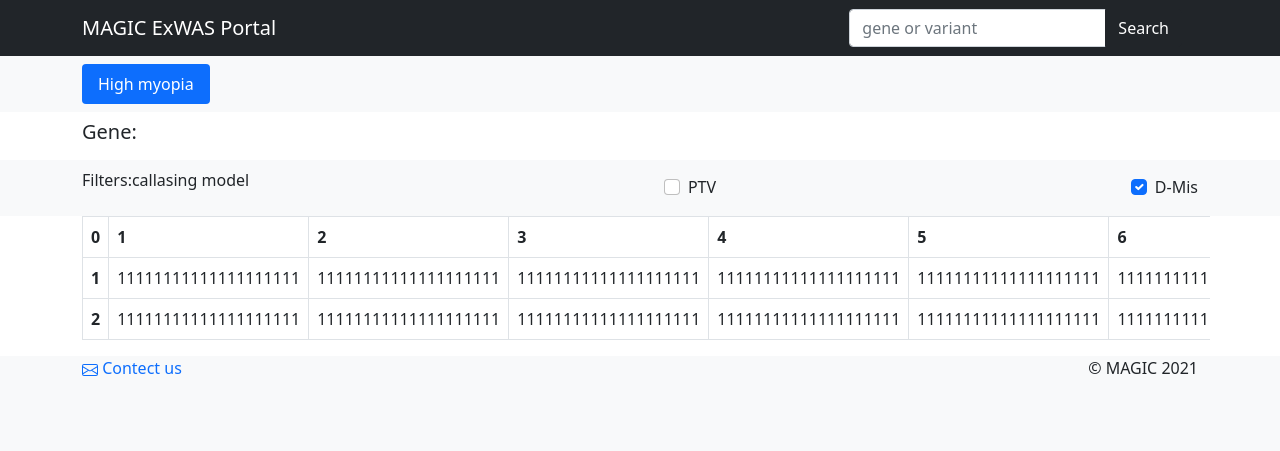
After one commit to WMU-Su-ChaShan-21Lab/MagicExWASPortal, a Flask app: page /search_gene_result/1 in a window 1280 px wide. The commit adds this page. Shown: the top 451 px of the page. Run offline with Flask 2, Linux system fonts and the light colour scheme; data that the repository does not hold is empty; some libraries are stand-ins or nearby versions.

Commit message:
添加页面，修复api逻辑

```diff
--- /dev/null
+++ b/app/templates/search_page.html
@@ -0,0 +1,210 @@
+<!DOCTYPE html>
+<html lang="en">
+<head>
+    <meta charset="UTF-8"/>
+    <meta http-equiv="X-UA-Compatible" content="IE=edge"/>
+    <meta name="viewport" content="width=device-width, initial-scale=1.0"/>
+    <title>searchpage</title>
+    <link
+            href="https://cdn.jsdelivr.net/npm/bootstrap@5.0.2/dist/css/bootstrap.min.css"
+            rel="stylesheet"
+            integrity="sha384-EVSTQN3/azprG1Anm3QDgpJLIm9Nao0Yz1ztcQTwFspd3yD65VohhpuuCOmLASjC"
+            crossorigin="anonymous"
+    />
+
+
+</head>
+<body>
+
+
+<nav class="navbar navbar-expand-lg bg-dark navbar-dark fixed-top">
+    <div class="container">
+        <a href="#" class="navbar-brand">MAGIC ExWAS Portal</a>
+
+        <form class="col-12 col-lg-auto mb-4 mb-lg-0 me-lg-3">
+
+            <div class="input-group">
+                <input  class="form-control" aria-label="Search by gene or variant"
+                       placeholder="gene or variant"
+                       data-testid="SearchBox.input" type="search" value>
+                <button type="button" class="btn btn-dark" data-bs-toggle="tooltip"
+                        data-bs-placement="bottom" title="Example:EPO;10:100007417:G:A">Search
+                </button>
+            </div>
+        </form>
+    </div>
+</nav>
+
+
+<nav class="navbar bg-white navbar-dark">
+    <div class="container">
+        <div>
+            <ul class="nav nav-pills">
+                <li class="nav-item"><a href="#" class="nav-link active" aria-current="page">Gene-level results</a></li>
+                <li class="nav-item"><a href="#" class="nav-link">Variant-level results</a></li>
+            </ul>
+        </div>
+    </div>
+</nav>
+
+<nav class="navbar bg-light navbar-dark">
+    <div class="container">
+        <ul class="nav nav-pills">
+            <li class="nav-item"><a href="#" class="nav-link active" aria-current="page">High myopia</a></li>
+            <!--li class="nav-item"><a href="#" class="nav-link">Variant-level results</a></li-->
+        </ul>
+    </div>
+</nav>
+
+
+<nav class="navbar bg-white navbar-dark">
+    <div class="container">
+        <div class="ViewTitle__layout__11rF_"><h5 class="ViewTitle__heading__33w1v"><span
+                class="ViewTitle__label__XmoqG">Gene:</span></h5></div>
+    </div>
+
+</nav>
+
+<nav class="navbar bg-light navbar-dark">
+    <div class="container">
+        <p>
+            Filters:callasing model
+        </p>
+        <div class="form-check">
+            <input class="form-check-input" type="checkbox" value="" id="flexCheckDefault">
+            <label class="form-check-label" for="flexCheckDefault">
+                PTV
+            </label>
+        </div>
+        <div class="form-check">
+            <input class="form-check-input" type="checkbox" value="" id="flexCheckChecked" checked>
+            <label class="form-check-label" for="flexCheckChecked">
+                D-Mis
+            </label>
+        </div>
+    </div>
+</nav>
+
+<template>
+    <el-table :data="tableData" style="width: 100%">
+        <el-table-column fixed prop="date" label="Date" width="150" />
+        <el-table-column prop="name" label="Name" width="120" />
+        <el-table-column prop="state" label="State" width="120" />
+        <el-table-column prop="city" label="City" width="120" />
+        <el-table-column prop="address" label="Address" width="600" />
+        <el-table-column prop="zip" label="Zip" width="120" />
+        <el-table-column fixed="right" label="Operations" width="120">
+            <template #default>
+                <el-button type="text" size="small" @click="handleClick"
+                >Detail</el-button
+                >
+                <el-button type="text" size="small">Edit</el-button>
+            </template>
+        </el-table-column>
+    </el-table>
+</template>
+
+<script>
+    <dl>
+        {# test jinja code #}
+        {% for key,value in data.items %}
+            <dt>{{ key }}</dt>
+            <dd>{{ value }}</dd>
+        {% endfor %}
+    </dl>
+
+</script>
+
+<div class="table-responsive container">
+
+    <table class="table table-bordered">
+
+        <thead>
+        <tr>
+            <th scope="col">0</th>
+            <th scope="col">1</th>
+            <th scope="col">2</th>
+            <th scope="col">3</th>
+            <th scope="col">4</th>
+            <th scope="col">5</th>
+            <th scope="col">6</th>
+            <th scope="col">7</th>
+            <th scope="col">8</th>
+            <th scope="col">9</th>
+            <th scope="col">10</th>
+            <th scope="col">11</th>
+            <th scope="col">12</th>
+            <th scope="col">13</th>
+            <th scope="col">14</th>
+            <th scope="col">15</th>
+        </tr>
+        </thead>
+        <tbody>
+        <tr>
+            <th scope="row">1</th>
+            <td>11111111111111111111</td>
+            <td>11111111111111111111</td>
+            <td>11111111111111111111</td>
+            <td>11111111111111111111</td>
+            <td>11111111111111111111</td>
+            <td>11111111111111111111</td>
+            <td>11111111111111111111</td>
+            <td>11111111111111111111</td>
+            <td>11111111111111111111</td>
+            <td>11111111111111111111</td>
+            <td>11111111111111111111</td>
+            <td>11111111111111111111</td>
+            <td>11111111111111111111</td>
+            <td>11111111111111111111</td>
+            <td>11111111111111111111</td>
+        </tr>
+        <tr>
+            <th scope="row">2</th>
+            <td>11111111111111111111</td>
+            <td>11111111111111111111</td>
+            <td>11111111111111111111</td>
+            <td>11111111111111111111</td>
+            <td>11111111111111111111</td>
+            <td>11111111111111111111</td>
+            <td>11111111111111111111</td>
+            <td>11111111111111111111</td>
+            <td>11111111111111111111</td>
+            <td>11111111111111111111</td>
+            <td>11111111111111111111</td>
+            <td>11111111111111111111</td>
+            <td>11111111111111111111</td>
+            <td>11111111111111111111</td>
+            <td>11111111111111111111</td>
+        </tr>
+        </tbody>
+
+    </table>
+</div>
+
+<div class="container">
+    <div style="float:left" >
+
+        <a href="mailto:danielwyuan@gmail.com" class="text-decoration-none">
+            <svg xmlns="http://www.w3.org/2000/svg" width="16" height="16" fill="currentColor"
+                 class="bi bi-envelope" viewBox="0 0 16 16">
+                <path d="M0 4a2 2 0 0 1 2-2h12a2 2 0 0 1 2 2v8a2 2 0 0 1-2 2H2a2 2 0 0 1-2-2V4zm2-1a1 1 0 0 0-1 1v.217l7 4.2 7-4.2V4a1 1 0 0 0-1-1H2zm13 2.383-4.758 2.855L15 11.114v-5.73zm-.034 6.878L9.271 8.82 8 9.583 6.728 8.82l-5.694 3.44A1 1 0 0 0 2 13h12a1 1 0 0 0 .966-.739zM1 11.114l4.758-2.876L1 5.383v5.73z"></path>
+            </svg>
+            Contect us
+        </a>
+    </div>
+    <div style="float:right">
+        <div class="Copyright__container__1J1u_ SearchPage__copyrightContainer__3pmaj"><span>© MAGIC 2021</span></div>
+    </div>
+
+</div>
+<footer class="p-5 bg-light text-dark text-center">
+</footer>
+
+<script
+        src="https://cdn.jsdelivr.net/npm/bootstrap@5.0.2/dist/js/bootstrap.bundle.min.js"
+        integrity="sha384-MrcW6ZMFYlzcLA8Nl+NtUVF0sA7MsXsP1UyJoMp4YLEuNSfAP+JcXn/tWtIaxVXM"
+        crossorigin="anonymous"
+></script>
+
+</body>
+</html>
--- /dev/null
+++ b/app/viewModels/myopia/search.py
@@ -0,0 +1,17 @@
+from app.libs.error_exception import NoDataError
+from app.models.myopia.HM_single_variant import HMSingleVariant
+from app.models.myopia.rare_mac3_saige_lof import RareMac3SaigeLof
+from app.models.myopia.rare_mac3_saige_damage import RareMac3SaigeDamage
+
+
+def search_gene_in_lof_and_damage(gene_name):
+    data = {}
+    gene_damage = RareMac3SaigeDamage.query.filter_by(gene=gene_name).first()
+    gene_lof = RareMac3SaigeLof.query.filter_by(gene=gene_name).first()
+    if gene_damage is not None:
+        data[''] = dict(gene_damage)
+    if gene_lof is not None:
+        data['lof'] = dict(gene_lof)
+    if gene_lof is None and gene_damage is None:
+        return NoDataError(chinese_msg='没有相应的数据')
+    return data
--- a/app/views/api/v1_0/search.py
+++ b/app/views/api/v1_0/search.py
@@ -15,10 +15,11 @@ __auth__ = 'diklios'
 
 from flask import request, Blueprint, g
 from itertools import chain
-from app.libs.error_exception import Success, NoDataError
+from app.libs.error_exception import Success
 from app.models.myopia.HM_single_variant import HMSingleVariant
 from app.models.myopia.rare_mac3_saige_lof import RareMac3SaigeLof
 from app.models.myopia.rare_mac3_saige_damage import RareMac3SaigeDamage
+from app.viewModels.myopia.search import search_gene_in_lof_and_damage
 
 search_bp = Blueprint('search', __name__)
 
@@ -45,17 +46,8 @@ def search_list():
 
 @search_bp.post('/gene')
 def search_gene():
-    data = {}
     gene_name = g.data.get('gene_name', '')
-    gene_damage = RareMac3SaigeDamage.query.filter_by(gene=gene_name).first()
-    gene_lof = RareMac3SaigeLof.query.filter_by(gene=gene_name).first()
-    if gene_damage is not None:
-        data[''] = dict(gene_damage)
-    if gene_lof is not None:
-        data['lof'] = dict(gene_lof)
-    if gene_lof is None and gene_damage is None:
-        return NoDataError(chinese_msg='没有相应的数据')
-    return Success(data=data)
+    return Success(data=search_gene_in_lof_and_damage(gene_name))
 
 
 @search_bp.post('/variant')
--- a/app/views/page/__init__.py
+++ b/app/views/page/__init__.py
@@ -14,10 +14,7 @@
 __auth__ = 'diklios'
 
 from flask import request, Blueprint, render_template
-from app.models.myopia.HM_single_variant import HMSingleVariant
-from app.models.myopia.rare_mac3_saige_lof import RareMac3SaigeLof
-from app.models.myopia.rare_mac3_saige_damage import RareMac3SaigeDamage
-
+from app.viewModels.myopia.search import search_gene_in_lof_and_damage
 page_bp = Blueprint('page', __name__)
 
 
@@ -28,12 +25,7 @@ def index():
     return render_template('index.html')
 
 
-@page_bp.get('/search_gene_result')
-def search_gene_result():
-    json = request.get_json(silent=True)
-    args = request.args.to_dict()
-    data = {**json, **args}
-    search_content = str(data.get('search_content', ''))
-    damage = RareMac3SaigeDamage.query.filter_by(gene=search_content).first_or_404()
-    lof = RareMac3SaigeLof.query.filter_by(gene=search_content).first_or_404()
-    return render_template('', damage=dict(damage), lof=dict(lof))
+@page_bp.get('/search_gene_result/<string:gene_name>')
+def search_gene_result(gene_name):
+    data=search_gene_in_lof_and_damage(gene_name)
+    return render_template('search_page.html',data=data)
```
Also changed, not shown: app/templates/index.html (+17 -10 lines), app/views/__init__.py (+5 -5 lines).
